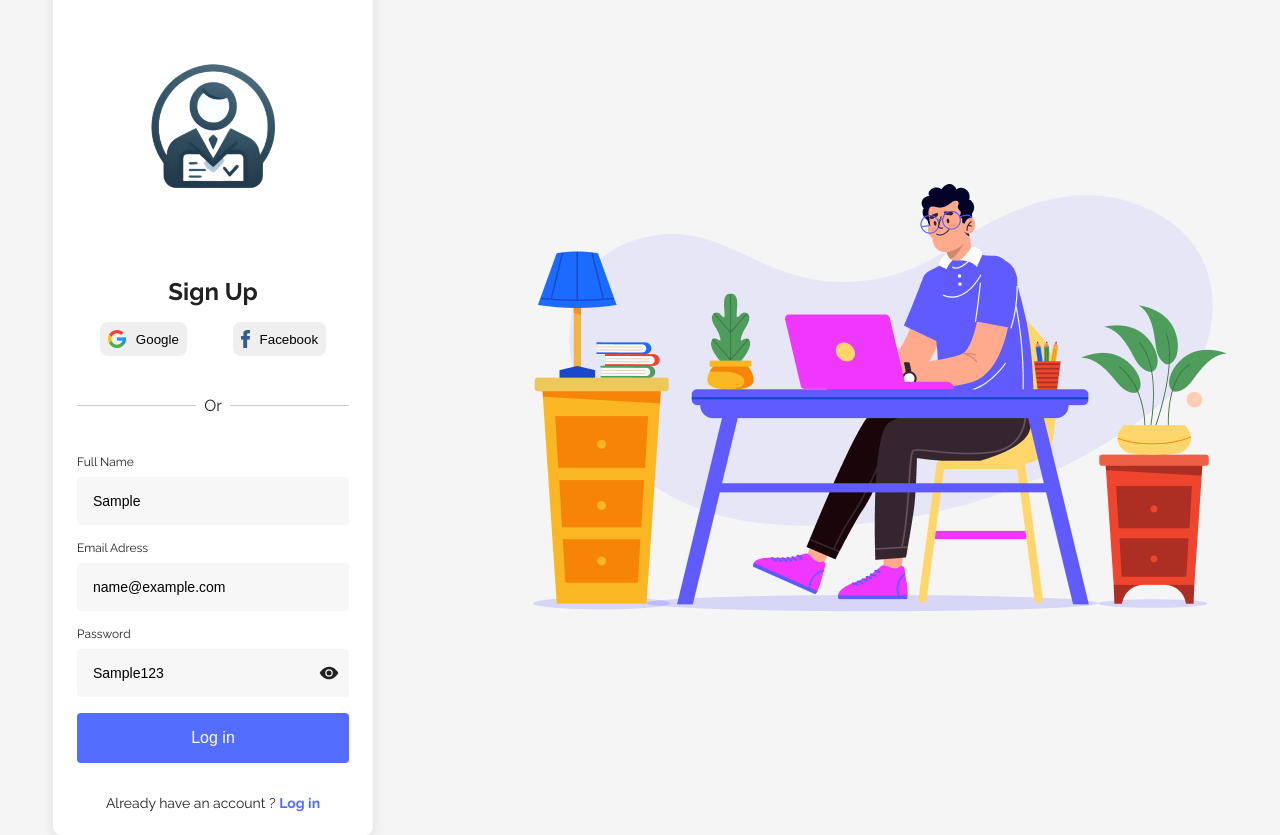
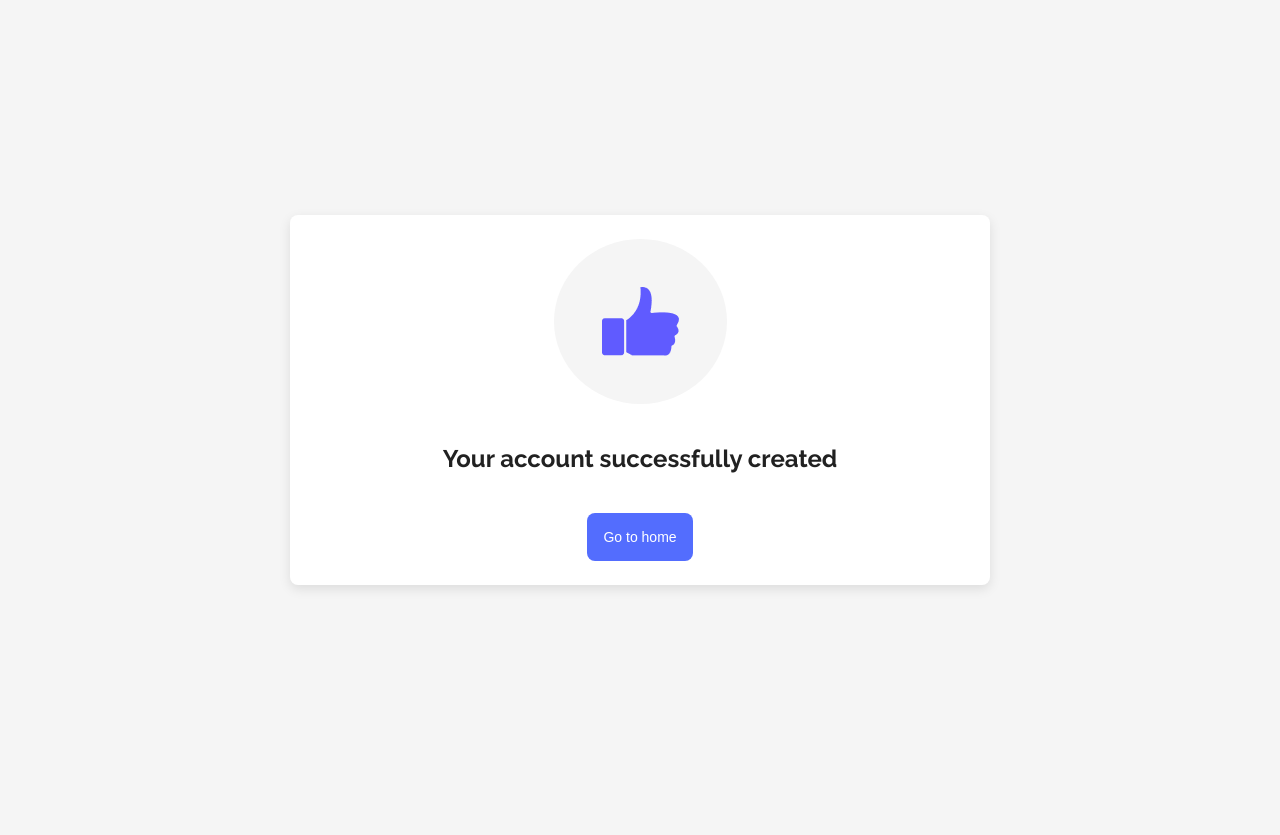
Before and after one commit to danielcoosta1/saasconsultas, a React (Vite) app: page /register in a window 1280 px wide. Both pictures are taken after typing "Sample", "name@example.com", "Sample123" into the empty fields and a click on the button 329 px from the left and 673 px from the top of the page. After the commit the page ends 800 px from the top, so only its background shows below. Built offline with nearby package versions, Linux system fonts and the light colour scheme.

Commit message:
Adicionando uma renderização condicional na página de Register - cadastro realizado com sucesso

```diff
--- a/src/pages/Register/index.jsx
+++ b/src/pages/Register/index.jsx
@@ -14,12 +14,18 @@ import {
   IconeSenha,
   InputContainer,
   ContainerLogin,
+  ContainerSucess,
+  ContainerIcones,
+  ButtonGoHome,
 } from "./style";
 
 import registerImg from "../../assets/register.png";
 import logomarca from "../../assets/logomarca.png";
 import logoGoogle from "../../assets/google.png";
 import logoFb from "../../assets/facebook.png";
+import thumbsUp from "../../assets/thumbsup.png";
+import sucess from "../../assets/sucess.png";
+
 import { IoEyeSharp } from "react-icons/io5";
 import { FaEyeSlash } from "react-icons/fa";
 
@@ -33,6 +39,7 @@ const Register = () => {
 
   const [showPassword, setShowPassword] = useState(false);
   const [erro, setErro] = useState("");
+  const [cadastroSucesso, setCadastroSucesso] = useState(false);
 
   const handleSubmit = (e) => {
     e.preventDefault();
@@ -42,10 +49,13 @@ const Register = () => {
     }
     // Aqui você integrará com seu endpoint de login futuramente.
     console.log("Tentando logar com:", { email, senha });
+    setCadastroSucesso(true); // Mostrar mensagem ao invés de redirecionar
   };
 
   return (
     <ContainerPrincipal>
+      {!cadastroSucesso ? (
+        <>
           <ContainerForm>
             <Form onSubmit={handleSubmit}>
               <img src={logomarca} />
@@ -109,6 +119,20 @@ const Register = () => {
           <ContainerFoto>
             <img src={registerImg} />
           </ContainerFoto>
+        </>
+      ) : (
+        <>
+          <ContainerSucess>
+            <ContainerIcones>
+              <img src={thumbsUp} />
+            </ContainerIcones>
+            <h2>Your account successfully created</h2>
+            <ButtonGoHome>
+              <Link>Go to home</Link>
+            </ButtonGoHome>
+          </ContainerSucess>
+        </>
+      )}
     </ContainerPrincipal>
   );
 };
--- a/src/pages/Register/style.js
+++ b/src/pages/Register/style.js
@@ -167,3 +167,49 @@ export const ContainerLogin = styled.div`
     }
   }
 `;
+
+export const ContainerSucess = styled.div`
+  background: #fff;
+  padding: ${({ theme }) => theme.spacing.large};
+  border-radius: 8px;
+  box-shadow: 0 4px 12px rgba(0, 0, 0, 0.1);
+  width: 100%;
+  max-width: 700px;
+  display: flex;
+  justify-content: center;
+  align-items: center;
+  flex-direction: column;
+  gap: ${({ theme }) => theme.spacing.xxlarge};
+`;
+
+export const ContainerIcones = styled.div`
+  display: flex;
+  flex-direction: column;
+  background-color: ${({ theme }) => theme.colors.background};
+  border-radius: 50%;
+  padding: 3em;
+  img {
+    object-fit: cover;
+    max-width: 78px;
+  }
+`;
+
+export const ButtonGoHome = styled.button`
+  padding: ${({ theme }) => theme.spacing.medium};
+  background-color: ${({ theme }) => theme.colors.primary};
+  color: #fff;
+  border: none;
+  border-radius: 8px;
+  cursor: pointer;
+  font-size: 14px;
+  transition: background-color 0.3s ease;
+
+  &:hover {
+    background-color: ${({ theme }) => theme.colors.secondary};
+  }
+
+  a {
+     color: #fff;
+    text-decoration: none;
+  }
+`;
```
Also changed, not shown: src/assets/sucess.png (added), src/assets/thumbsup.png (added). Lines whose indentation alone changed are shown as unchanged.
